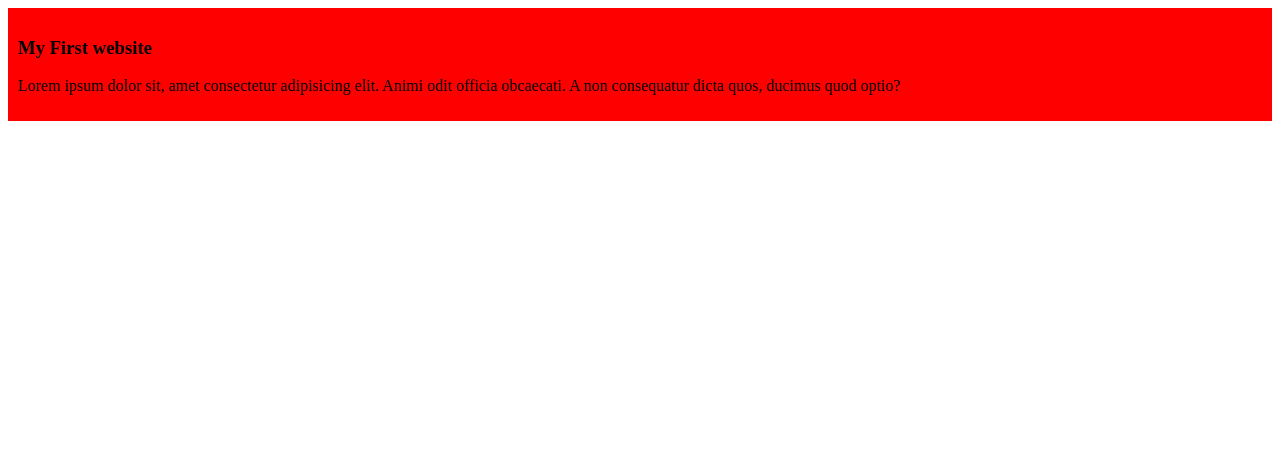
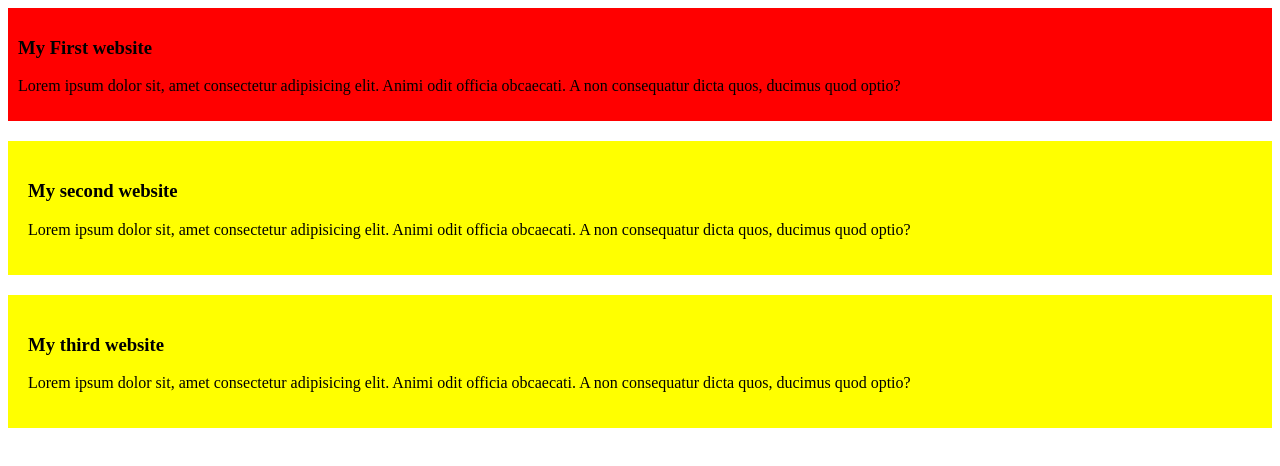
Before and after one commit to sojibsd123/my-symple-website, a plain HTML site: page index.html in a window 1280 px wide. Drawn offline with Linux system fonts and the light colour scheme.

Commit message:
add the second and thrid blog

```diff
--- a/index.html
+++ b/index.html
@@ -11,5 +11,13 @@
     <h3>My First website</h3>
     <p>Lorem ipsum dolor sit, amet consectetur adipisicing elit. Animi odit officia obcaecati. A non consequatur dicta quos, ducimus quod optio?</p>
   </div>
+  <div class="second">
+    <h3>My second website</h3>
+    <p>Lorem ipsum dolor sit, amet consectetur adipisicing elit. Animi odit officia obcaecati. A non consequatur dicta quos, ducimus quod optio?</p>
+  </div>
+  <div class="second">
+    <h3>My third website</h3>
+    <p>Lorem ipsum dolor sit, amet consectetur adipisicing elit. Animi odit officia obcaecati. A non consequatur dicta quos, ducimus quod optio?</p>
+  </div>
 </body>
 </html>
--- a/style/blog.css
+++ b/style/blog.css
@@ -2,3 +2,8 @@ div{
   background-color: red;
   padding: 10px;
 }
+.second{
+  background-color: yellow;
+  padding: 20px;
+  margin-top: 20px;
+}
```
